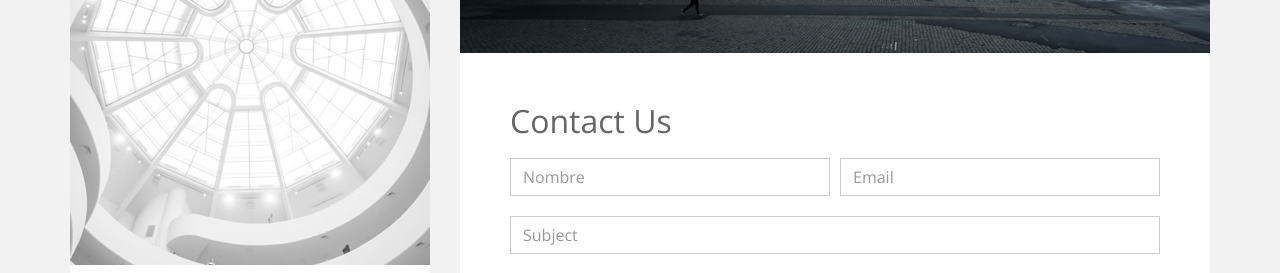
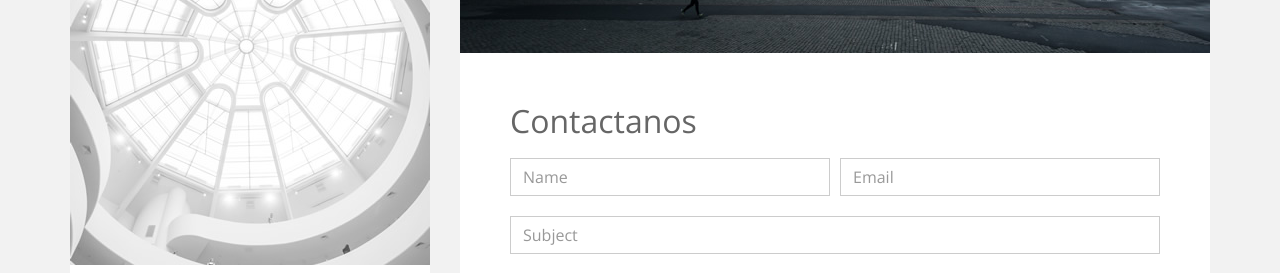
Before and after one commit to YasuoOda/YasuoOda.github.io, a Jekyll site: the page index.html, which Jekyll copies as it is, in a window 1280 px wide and 900 px high, scrolled down 2115 px. Shown: the part 175-448 px from the top of the window. Built offline with Jekyll 4.4.1, drawn with Linux system fonts in a browser that asks for light colours.

Commit message:
Update index.html

```diff
--- a/index.html
+++ b/index.html
@@ -151,11 +151,11 @@ http://www.templatemo.com/tm-481-elevate
                     <img src="img/contact.jpg" alt="Contact image" class="img-fluid">
 
                     <div id="contact" class="pad">
-                        <h2 class="tm-section-title">Contact Us</h2>
+                        <h2 class="tm-section-title">Contactanos</h2>
                         <form action="#contact" method="get" class="contact-form">
 
                             <div class="form-group col-xs-12 col-sm-12 col-md-6 col-lg-6 form-group-2-col-left">
-                                <input type="text" id="contact_name" name="contact_name" class="form-control" placeholder="Nombre"  required/>
+                                <input type="text" id="contact_name" name="contact_name" class="form-control" placeholder="Name"  required/>
                             </div>
                             <div class="form-group col-xs-12 col-sm-12 col-md-6 col-lg-6 form-group-2-col-right">
                                 <input type="email" id="contact_email" name="contact_email" class="form-control" placeholder="Email"  required/>
```
